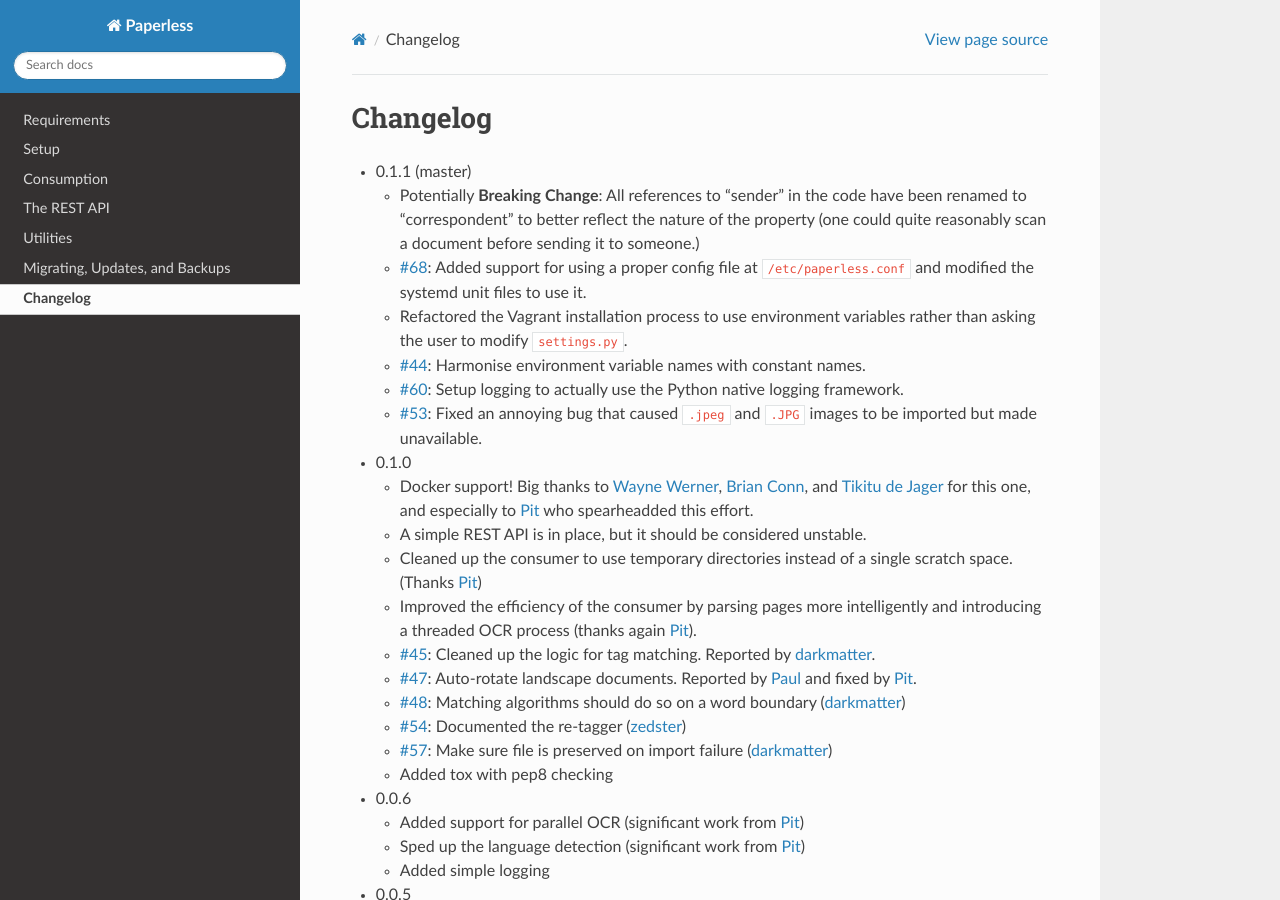
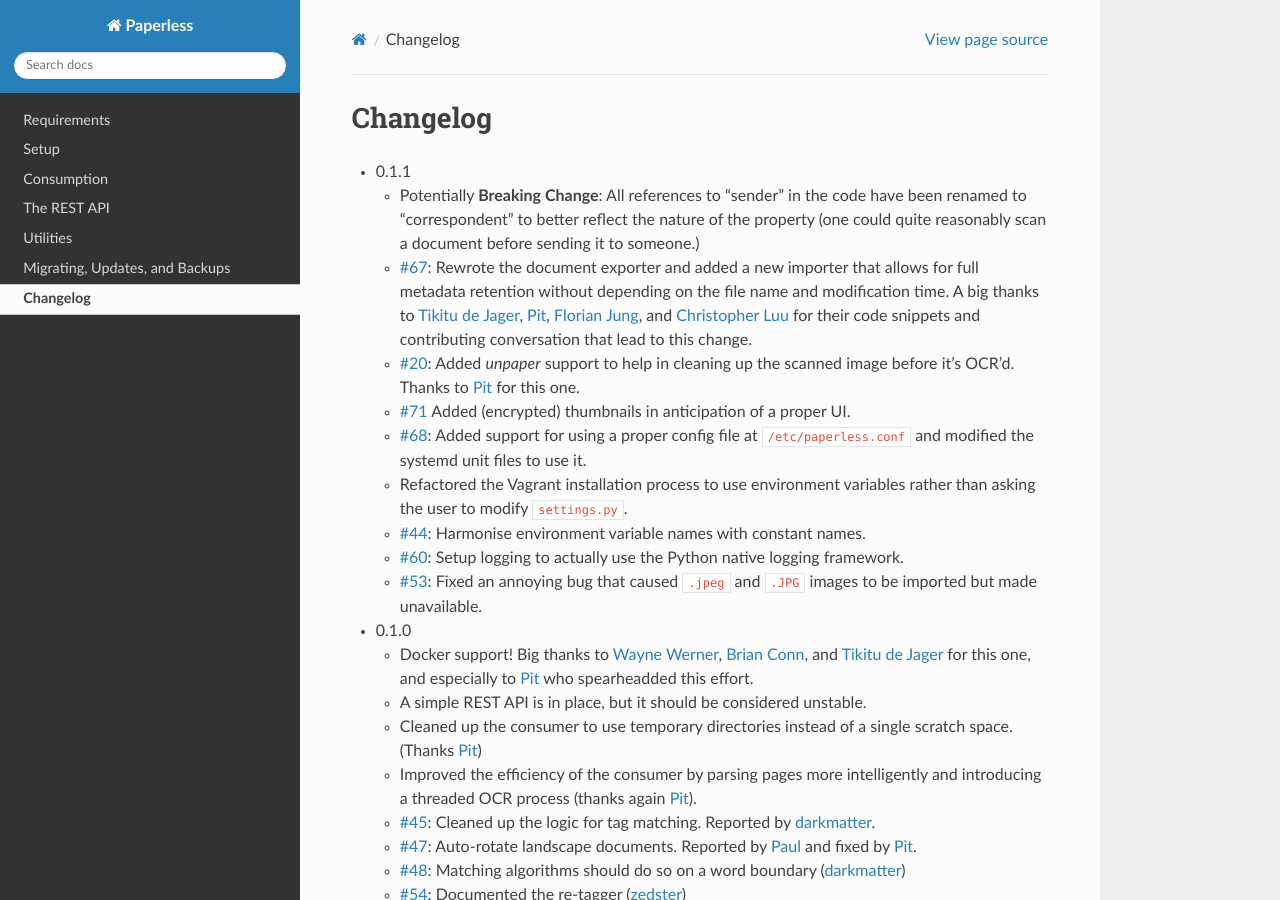
Before and after one commit to repoRangee/Large-scale, a Sphinx documentation site: the page built from docs/changelog.rst, in a window 1280 px wide and 900 px high. Built offline with Sphinx 7.4.7 and the Read the Docs theme 3.1.0, drawn with Linux system fonts in a browser that asks for light colours; formulas are drawn with MathJax 3.

Commit message:
Put the lid on the changelog for 0.1.1

```diff
--- a/docs/changelog.rst
+++ b/docs/changelog.rst
@@ -1,12 +1,20 @@
 Changelog
 #########
 
-* 0.1.1 (master)
+* 0.1.1
 
   * Potentially **Breaking Change**: All references to "sender" in the code
     have been renamed to "correspondent" to better reflect the nature of the
     property (one could quite reasonably scan a document before sending it to
     someone.)
+  * `#67`_: Rewrote the document exporter and added a new importer that allows
+    for full metadata retention without depending on the file name and
+    modification time.  A big thanks to `Tikitu de Jager`_, `Pit`_,
+    `Florian Jung`_, and `Christopher Luu`_ for their code snippets and
+    contributing conversation that lead to this change.
+  * `#20`_: Added *unpaper* support to help in cleaning up the scanned image
+    before it's OCR'd.  Thanks to `Pit`_ for this one.
+  * `#71`_ Added (encrypted) thumbnails in anticipation of a proper UI.
   * `#68`_: Added support for using a proper config file at
     ``/etc/paperless.conf`` and modified the systemd unit files to use it.
   * Refactored the Vagrant installation process to use environment variables
@@ -69,14 +77,17 @@ Changelog
 
   * Initial release
 
+.. _Brian Conn: https://github.com/TheConnMan
+.. _Christopher Luu: https://github.com/nuudles
+.. _Florian Jung: https://github.com/the01
+.. _Tikitu de Jager: https://github.com/tikitu
+.. _Paul: https://github.com/polo2ro
+.. _Pit: https://github.com/pitkley
 .. _Wayne Werner: https://github.com/waynew
-.. _Brian Conn: https://github.com/TheConnMan
-.. _Tikitu de Jager: https://github.com/tikitu
-.. _Pit: https://github.com/pitkley
-.. _Paul: https://github.com/polo2ro
 .. _darkmatter: https://github.com/darkmatter
 .. _zedster: https://github.com/zedster
 
+.. _#20: https://github.com/danielquinn/paperless/issues/20
 .. _#44: https://github.com/danielquinn/paperless/issues/44
 .. _#45: https://github.com/danielquinn/paperless/issues/45
 .. _#47: https://github.com/danielquinn/paperless/issues/47
@@ -85,4 +96,6 @@ Changelog
 .. _#54: https://github.com/danielquinn/paperless/issues/54
 .. _#57: https://github.com/danielquinn/paperless/issues/57
 .. _#60: https://github.com/danielquinn/paperless/issues/60
+.. _#67: https://github.com/danielquinn/paperless/issues/67
 .. _#68: https://github.com/danielquinn/paperless/issues/68
+.. _#71: https://github.com/danielquinn/paperless/issues/71
```
